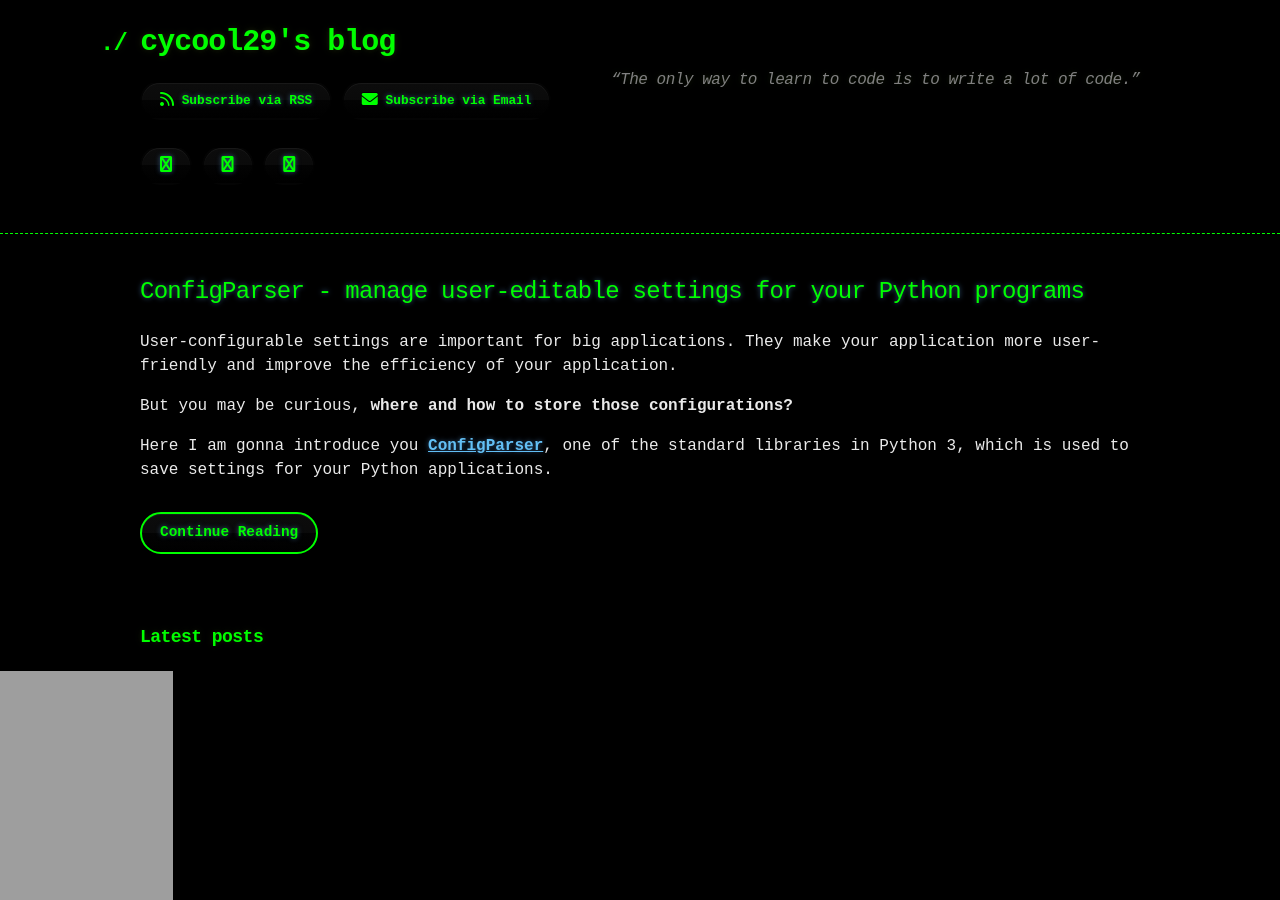
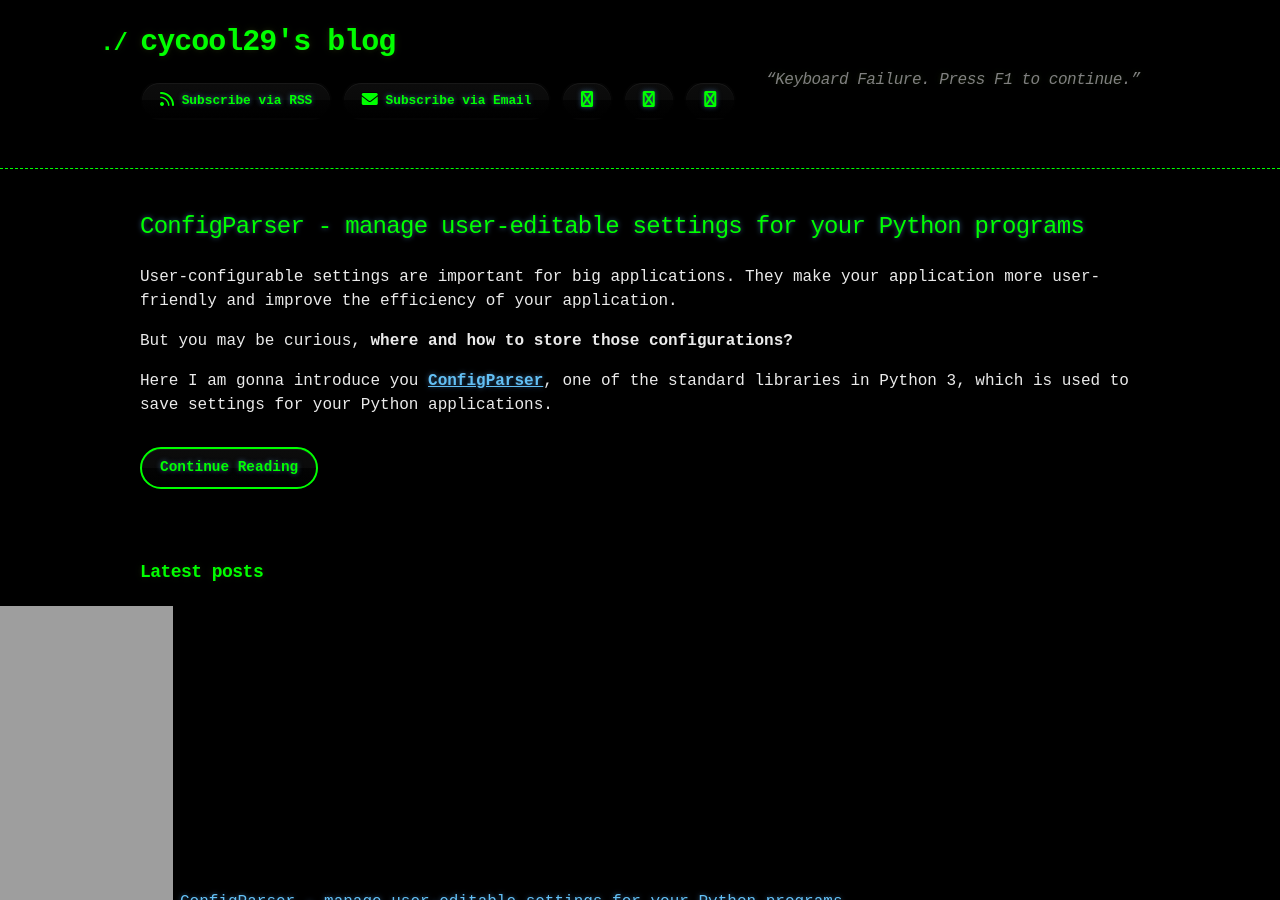
Before and after one commit to cycool29/cycool29.github.io, a Jekyll site: the page built from index.md, in a window 1280 px wide and 900 px high. Built offline with Jekyll 4.4.1, drawn with Linux system fonts in a browser that asks for light colours; a style sheet for code colours, icons or effects is not loaded.

Commit message:
Update quotes

```diff
--- a/_config.yml
+++ b/_config.yml
@@ -1,5 +1,5 @@
 title: cycool29's blog
-description: "“The only way to learn to code is to write a lot of code.” "
+description: "“Keyboard Failure. Press F1 to continue.” "
 bio: A high school student. Intermediate in Python, Git, Bash. Learning JavaScript. He/Him. "
 author: cycool29
 url: https://cycool29.github.io
```
